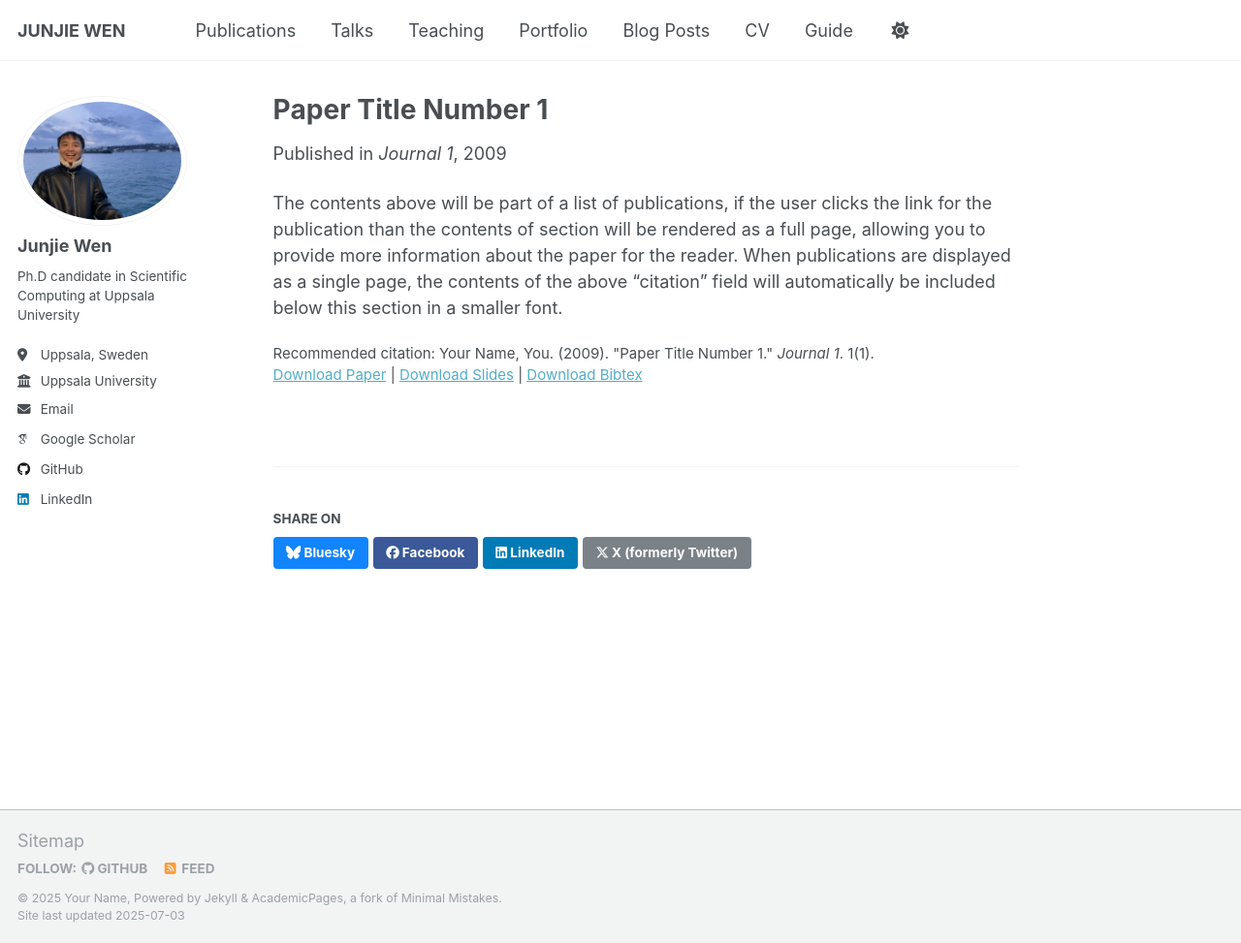
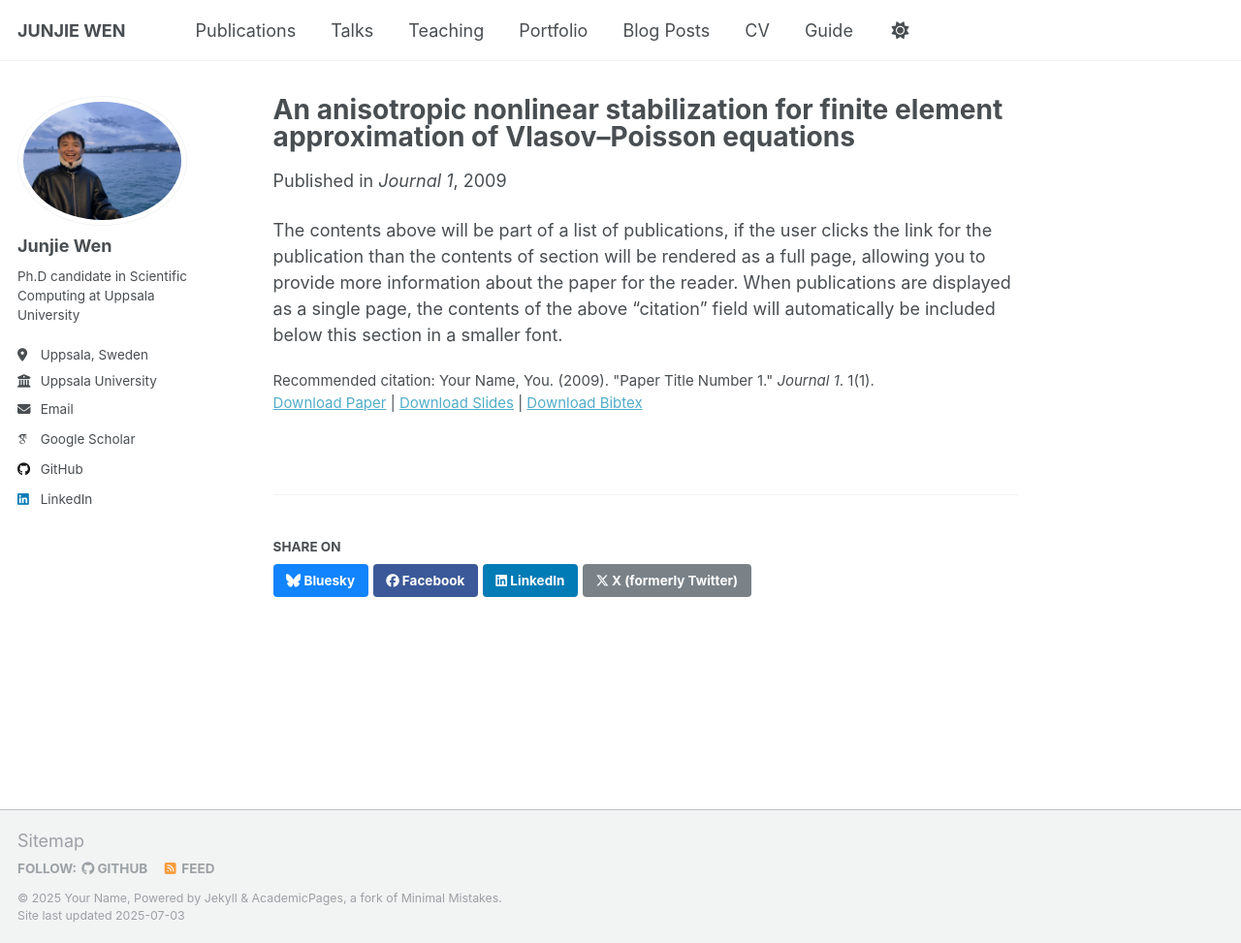
Before and after one commit to WjjSteve/WjjSteve.github.io, a Jekyll site: the page built from _publications/2009-10-01-paper-title-number-1.md, in a window 1280 px wide and 973 px high. Shown: the whole window at 97% size. Built offline with Jekyll 4.4.1, drawn with Linux system fonts in a browser that asks for light colours; some web fonts are replaced; a script that is not in the unit is left out.

Commit message:
Update 2009-10-01-paper-title-number-1.md

```diff
--- a/_publications/2009-10-01-paper-title-number-1.md
+++ b/_publications/2009-10-01-paper-title-number-1.md
@@ -1,6 +1,6 @@
 ---
-title: "Paper Title Number 1"
-collection: publications
+title: "An anisotropic nonlinear stabilization for finite element approximation of Vlasov–Poisson equations"
+collection: Journal of Computational Physics
 category: manuscripts
 permalink: /publication/2009-10-01-paper-title-number-1
 excerpt: 'This paper is about the number 1. The number 2 is left for future work.'
```
